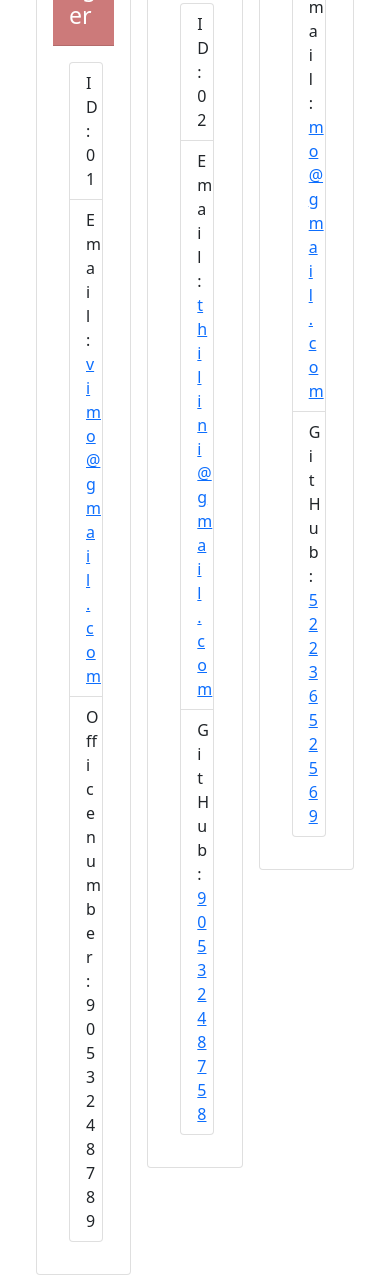
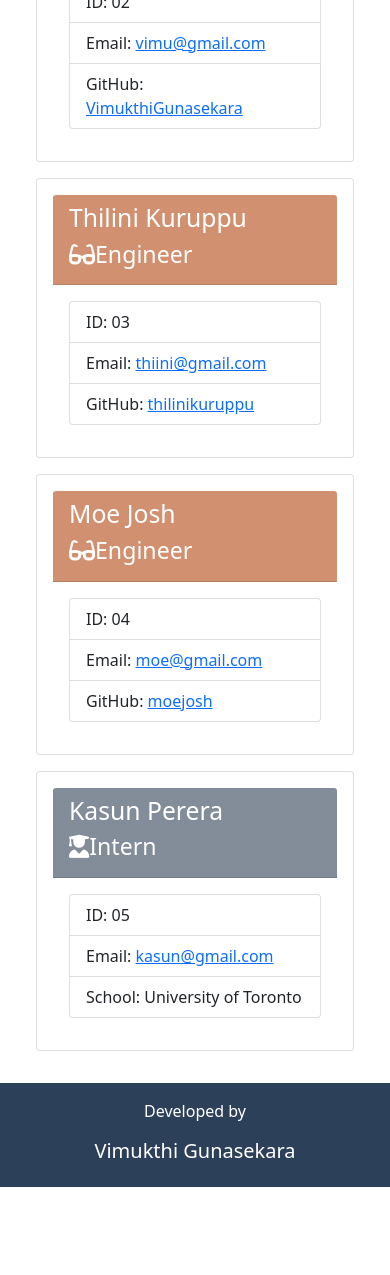
Before and after one commit to VimukthiGunasekara/team-profile-generator, a website: page dist_output/index.html in a window 390 px wide. Shown: the part 646-1921 px from the top of the page. After the commit the page ends 1833 px from the top, so only its background shows below. Drawn offline with nearby package versions, Linux system fonts and the light colour scheme.

Commit message:
designed responsive and add desktop screenshot for readme

```diff
--- a/dist_output/index.html
+++ b/dist_output/index.html
@@ -25,6 +25,16 @@
     .iColor {
       background-color: #838d99;
     }
+
+    .mainCard{
+      width: 33.33%;
+    }
+
+    @media screen and (max-width: 626px) {
+      .mainCard{
+      width: 100%;
+    }
+    }
     </style>
 
     <body>
@@ -39,21 +49,37 @@
       <div class="container">
         <div class="row p-3">
           <div class="team-area col-12 d-flex flex-wrap justify-content-center">
-            <div class="col-4">
+            <div class="mainCard">
     <div class="card employee-card p-3 m-2">
       <div class="card-header mColor text-white">
-        <h2 class="card-title">Vimukthi Gunasekara</h2>
+        <h2 class="card-title">Sadaruwan Gunasekara</h2>
         <h3 class="card-title"><i class="fas fa-mug-hot mr-2"></i>Manager</h3>
       </div>
       <div class="card-body">
         <ul class="list-group">
           <li class="list-group-item">ID: 01</li>
-          <li class="list-group-item">Email: <a href="mailto:vimo@gmail.com">vimo@gmail.com</a></li>
-          <li class="list-group-item">Office number: 9053248789</li>
+          <li class="list-group-item">Email: <a href="mailto:guna@gmail.com">guna@gmail.com</a></li>
+          <li class="list-group-item">Office number: 9053242569</li>
         </ul>
       </div>
     </div>
-  </div><div class="col-4">
+  </div><div class="mainCard">
+    <div class="card employee-card p-3 m-2">
+      <div class="card-header eColor text-white">
+        <h2 class="card-title">Vimukthi Gunasekara</h2>
+        <h3 class="card-title"><i class="fas fa-glasses mr-2"></i>Engineer</h3>
+      </div>
+      <div class="card-body">
+        <ul class="list-group">
+          <li class="list-group-item">ID: 02</li>
+          <li class="list-group-item">Email: <a href="mailto: vimu@gmail.com"> vimu@gmail.com</a>
+          </li>
+          <li class="list-group-item">GitHub: <a href="https://github.com/VimukthiGunasekara" target="_blank"
+              rel="noopener noreferrer">VimukthiGunasekara</a></li>
+        </ul>
+      </div>
+    </div>
+  </div><div class="mainCard">
     <div class="card employee-card p-3 m-2">
       <div class="card-header eColor text-white">
         <h2 class="card-title">Thilini Kuruppu</h2>
@@ -61,56 +87,40 @@
       </div>
       <div class="card-body">
         <ul class="list-group">
-          <li class="list-group-item">ID: 02</li>
-          <li class="list-group-item">Email: <a href="mailto:thilini@gmail.com">thilini@gmail.com</a>
+          <li class="list-group-item">ID: 03</li>
+          <li class="list-group-item">Email: <a href="mailto:thiini@gmail.com">thiini@gmail.com</a>
           </li>
-          <li class="list-group-item">GitHub: <a href="https://github.com/9053248758" target="_blank"
-              rel="noopener noreferrer">9053248758</a></li>
+          <li class="list-group-item">GitHub: <a href="https://github.com/thilinikuruppu" target="_blank"
+              rel="noopener noreferrer">thilinikuruppu</a></li>
         </ul>
       </div>
     </div>
-  </div><div class="col-4">
+  </div><div class="mainCard">
     <div class="card employee-card p-3 m-2">
       <div class="card-header eColor text-white">
-        <h2 class="card-title">Moee</h2>
-        <h3 class="card-title"><i class="fas fa-glasses mr-2"></i>Engineer</h3>
-      </div>
-      <div class="card-body">
-        <ul class="list-group">
-          <li class="list-group-item">ID: 03</li>
-          <li class="list-group-item">Email: <a href="mailto:mo@gmail.com">mo@gmail.com</a>
-          </li>
-          <li class="list-group-item">GitHub: <a href="https://github.com/5223652569" target="_blank"
-              rel="noopener noreferrer">5223652569</a></li>
-        </ul>
-      </div>
-    </div>
-  </div><div class="col-4">
-    <div class="card employee-card p-3 m-2">
-      <div class="card-header eColor text-white">
-        <h2 class="card-title">Naigel</h2>
+        <h2 class="card-title">Moe Josh</h2>
         <h3 class="card-title"><i class="fas fa-glasses mr-2"></i>Engineer</h3>
       </div>
       <div class="card-body">
         <ul class="list-group">
           <li class="list-group-item">ID: 04</li>
-          <li class="list-group-item">Email: <a href="mailto:naigel@gmail.com">naigel@gmail.com</a>
+          <li class="list-group-item">Email: <a href="mailto:moe@gmail.com">moe@gmail.com</a>
           </li>
-          <li class="list-group-item">GitHub: <a href="https://github.com/nagel" target="_blank"
-              rel="noopener noreferrer">nagel</a></li>
+          <li class="list-group-item">GitHub: <a href="https://github.com/moejosh" target="_blank"
+              rel="noopener noreferrer">moejosh</a></li>
         </ul>
       </div>
     </div>
-  </div><div class="col-4">
+  </div><div class="mainCard">
     <div class="card employee-card p-3 m-2">
       <div class="card-header iColor text-white">
-        <h2 class="card-title">Sadaruwan</h2>
+        <h2 class="card-title">Kasun Perera</h2>
         <h3 class="card-title"><i class="fas fa-user-graduate mr-2"></i>Intern</h3>
       </div>
       <div class="card-body">
         <ul class="list-group">
           <li class="list-group-item">ID: 05</li>
-          <li class="list-group-item">Email: <a href="mailto:dasaruwan@gmail.com">dasaruwan@gmail.com</a></li>
+          <li class="list-group-item">Email: <a href="mailto:kasun@gmail.com">kasun@gmail.com</a></li>
           <li class="list-group-item">School: University of Toronto</li>
         </ul>
       </div>
--- a/index.js
+++ b/index.js
@@ -229,7 +229,7 @@ function internQuestion() {
 }
 
 function createTeam() {
-  console.log("Team created!")
+  console.log("Team Proflies created success!")
   fs.writeFile('./dist_output/index.html', renderTeam(teamArray), function (err) {
     if (err) {
       return console.log(err)
```
Also changed, not shown: src/template.js (+13 -3 lines), src/readme_src/desktop screenshot.png (added). Lines whose indentation alone changed are shown as unchanged.
